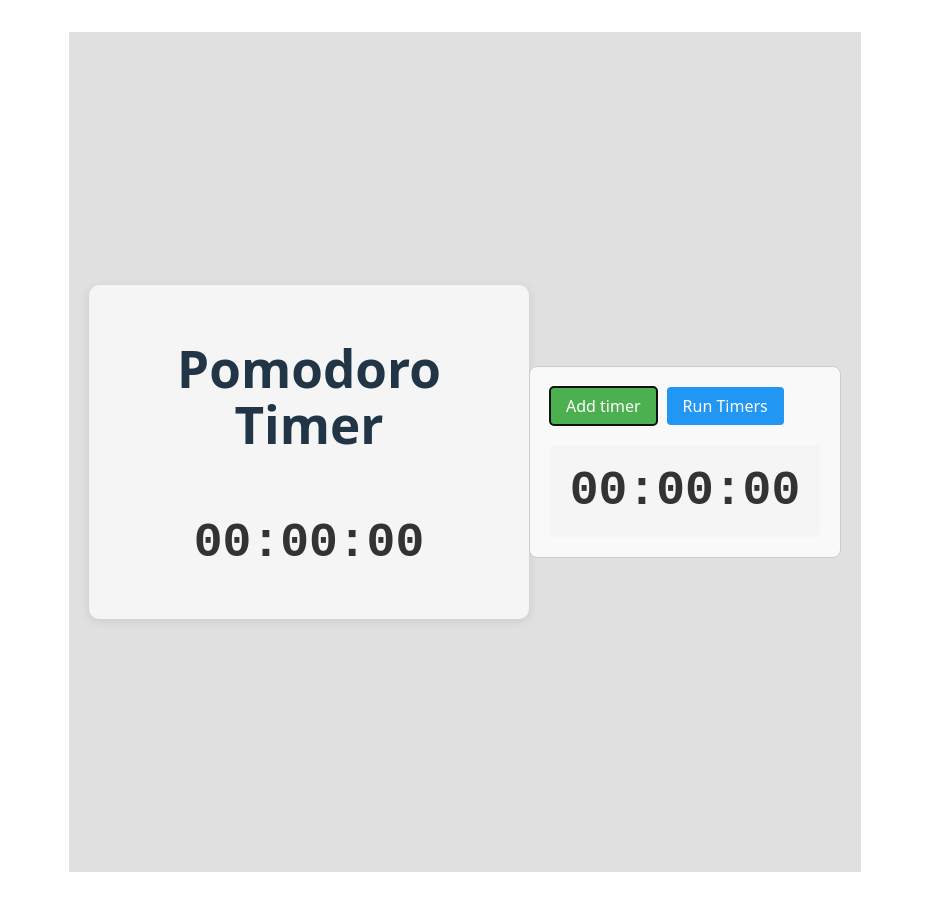
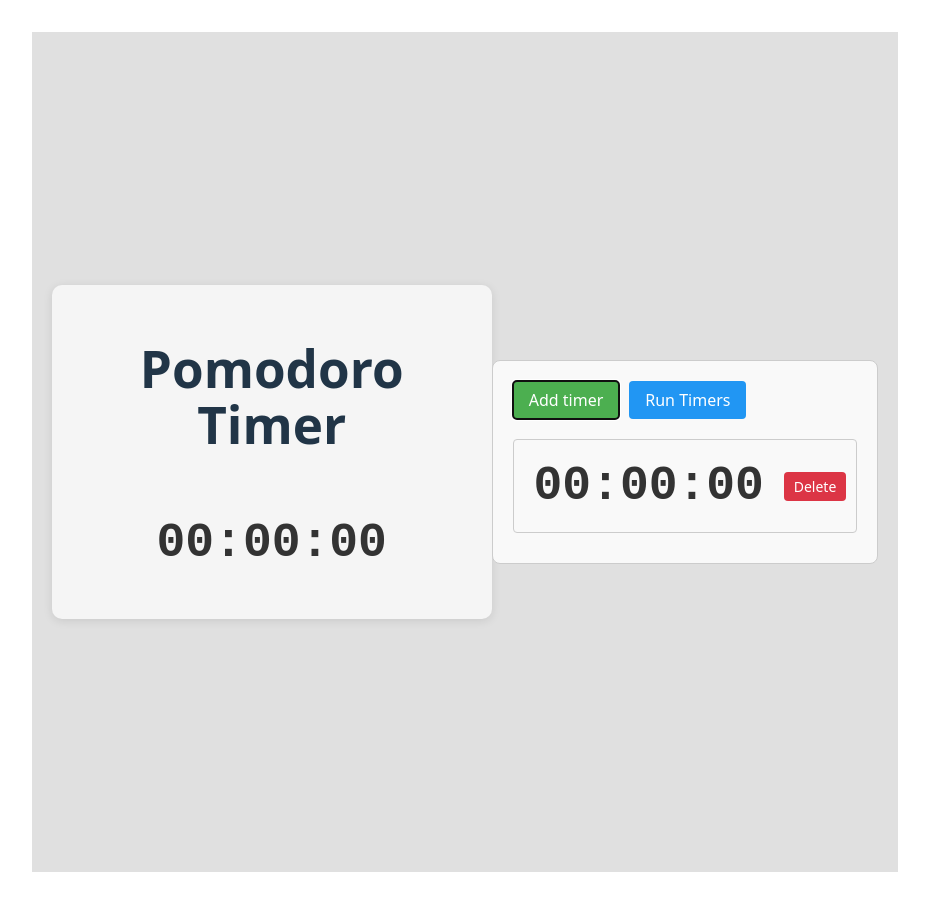
Before and after one commit to kirill0186/pomodoro-timer, a React (Vite) app: page / in a window 1280 px wide. Both pictures are taken after a click on the button "Add timer". Shown: the whole page, without its empty margins (175-1104 px from the left). Built offline with nearby package versions, Linux system fonts and the light colour scheme.

Commit message:
Add delete functionality to TimerList component
- Implemented deleteTimer method in timersStore to remove timers.

```diff
--- a/src/components/TimerList/TimerList.css
+++ b/src/components/TimerList/TimerList.css
@@ -45,15 +45,18 @@
 }
 
 .timer-item {
+  display: flex;
+  align-items: center;
+  gap: 10px;
   padding: 10px;
+  border: 1px solid #ccc;
   border-radius: 4px;
-  background-color: #f5f5f5;
-  transition: background-color 0.2s;
+  margin-bottom: 10px;
 }
 
 .timer-item.active {
-  background-color: #e3f2fd;
-  border: 2px solid #2196F3;
+  border-color: #007bff;
+  background-color: #f8f9fa;
 }
 
 .timer-display.disabled {
@@ -88,3 +91,22 @@
   color: #ff4444;
   font-weight: 500;
 }
+
+.delete-timer-button {
+  padding: 5px 10px;
+  background-color: #dc3545;
+  color: white;
+  border: none;
+  border-radius: 4px;
+  cursor: pointer;
+  font-size: 14px;
+}
+
+.delete-timer-button:hover {
+  background-color: #c82333;
+}
+
+.delete-timer-button:disabled {
+  background-color: #6c757d;
+  cursor: not-allowed;
+}
--- a/src/components/TimerList/TimerList.tsx
+++ b/src/components/TimerList/TimerList.tsx
@@ -3,7 +3,7 @@ import TimerListItem from './TimerListItem';
 import { useTimersStore } from '../../store/timers/timersStore';
 
 const TimerList = () => {
-  const { timers, addTimer, updateTimer, currentTimerId, setCurrentTimer, resetAllTimersOvertime } = useTimersStore();
+  const { timers, addTimer, updateTimer, currentTimerId, setCurrentTimer, resetAllTimersOvertime, deleteTimer } = useTimersStore();
 
   const handleRunTimers = () => {
     if (timers.length > 0) {
@@ -14,6 +14,13 @@ const TimerList = () => {
 
   const handleStopTimers = () => {
     setCurrentTimer(null);
+  };
+
+  const handleDeleteTimer = (id: number) => {
+    if (currentTimerId === id) {
+      setCurrentTimer(null);
+    }
+    deleteTimer(id);
   };
 
   return (
@@ -41,6 +48,13 @@ const TimerList = () => {
               isDisabled={timer.id === currentTimerId}
               overtime={timer.overtime}
             />
+            <button
+              onClick={() => handleDeleteTimer(timer.id)}
+              className="delete-timer-button"
+              disabled={timer.id === currentTimerId}
+            >
+              Delete
+            </button>
           </div>
         ))}
       </div>
--- a/src/store/timers/timersStore.ts
+++ b/src/store/timers/timersStore.ts
@@ -16,6 +16,7 @@ interface TimersStore {
     getTimer: (id: number | null) => TimerItem | null;
     isTimerLast: (id: number | null) => boolean;
     setTimerOvertime: (id: number, overtime: number) => void;
+    deleteTimer: (id: number) => void;
     resetAllTimersOvertime: () => void;
 }
 
@@ -44,6 +45,10 @@ export const useTimersStore = create<TimersStore>((set, get) => ({
             timer.id === id ? { ...timer, overtime } : timer
         ),
     })),
+    deleteTimer: (id: number) => set((state) => ({
+        timers: state.timers.filter(timer => timer.id !== id),
+        currentTimerId: state.currentTimerId === id ? null : state.currentTimerId
+    })),
     resetAllTimersOvertime: () => set((state) => ({
         timers: state.timers.map(timer => ({ ...timer, overtime: 0 }))
     })),
```
